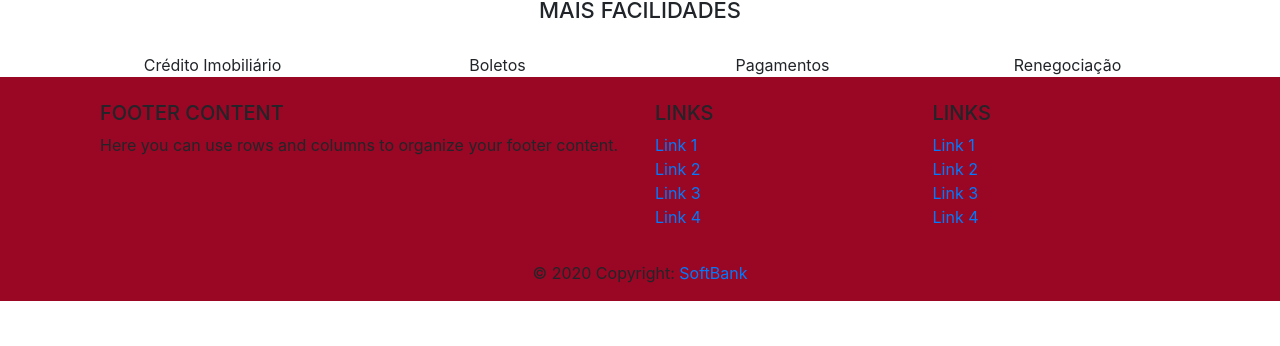
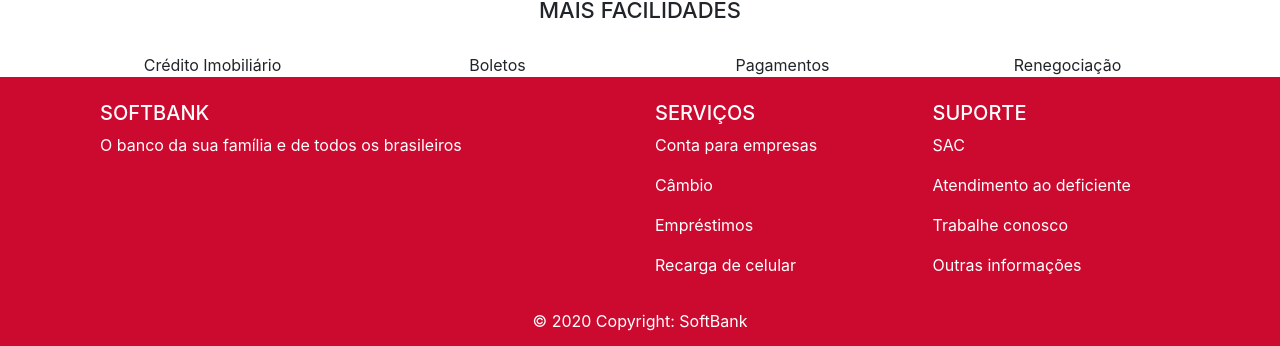
Before and after one commit to Diegolaquino/SoftBank, an Angular app in the folder softbank-client/: page / in a window 1280 px wide. Shown: the part 703-1049 px from the top of the page. Before the commit the page ends 1004 px from the top, so only its background shows below. Built offline with nearby package versions, Linux system fonts and the light colour scheme.

Commit message:
alterações no footer e mudança no tamanho da imagem

```diff
--- a/softbank-client/src/app/footer/footer.component.css
+++ b/softbank-client/src/app/footer/footer.component.css
@@ -1,3 +1,7 @@
 .page-footer{
-    background-color: #990724;
+    background-color: #cc092f;
 }
+
+.footer-geral{
+    color: white;
+}
--- a/softbank-client/src/app/footer/footer.component.html
+++ b/softbank-client/src/app/footer/footer.component.html
@@ -2,7 +2,7 @@
 <footer class="page-footer font-small blue pt-4">
 
     <!-- Footer Links -->
-    <div class="container">
+    <div class="container footer-geral">
         <div class="container-fluid text-center text-md-left">
 
             <!-- Grid row -->
@@ -12,8 +12,8 @@
               <div class="col-md-6 mt-md-0 mt-3">
 
                 <!-- Content -->
-                <h5 class="text-uppercase">Footer Content</h5>
-                <p>Here you can use rows and columns to organize your footer content.</p>
+                <h5 class="text-uppercase">SoftBank</h5>
+                <p>O banco da sua família e de todos os brasileiros</p>
 
               </div>
               <!-- Grid column -->
@@ -24,20 +24,20 @@
               <div class="col-md-3 mb-md-0 mb-3">
 
                 <!-- Links -->
-                <h5 class="text-uppercase">Links</h5>
+                <h5 class="text-uppercase">Serviços</h5>
 
                 <ul class="list-unstyled">
                   <li>
-                    <a href="#!">Link 1</a>
+                    <p>Conta para empresas</p>
                   </li>
                   <li>
-                    <a href="#!">Link 2</a>
+                    <p>Câmbio</p>
                   </li>
                   <li>
-                    <a href="#!">Link 3</a>
+                    <p>Empréstimos</p>
                   </li>
                   <li>
-                    <a href="#!">Link 4</a>
+                    <p>Recarga de celular</p>
                   </li>
                 </ul>
 
@@ -48,20 +48,20 @@
               <div class="col-md-3 mb-md-0 mb-3">
 
                 <!-- Links -->
-                <h5 class="text-uppercase">Links</h5>
+                <h5 class="text-uppercase">Suporte</h5>
 
                 <ul class="list-unstyled">
                   <li>
-                    <a href="#!">Link 1</a>
+                    <p>SAC</p>
                   </li>
                   <li>
-                    <a href="#!">Link 2</a>
+                    <p>Atendimento ao deficiente</p>
                   </li>
                   <li>
-                    <a href="#!">Link 3</a>
+                    <p>Trabalhe conosco</p>
                   </li>
                   <li>
-                    <a href="#!">Link 4</a>
+                    <p>Outras informações</p>
                   </li>
                 </ul>
 
@@ -76,7 +76,7 @@
 
           <!-- Copyright -->
           <div class="footer-copyright text-center py-3">© 2020 Copyright:
-            <a href="https://mdbootstrap.com/"> SoftBank</a>
+            <span> SoftBank</span>
           </div>
           <!-- Copyright -->
     </div>
```
Also changed, not shown: softbank-client/src/img/capa.jpg.
